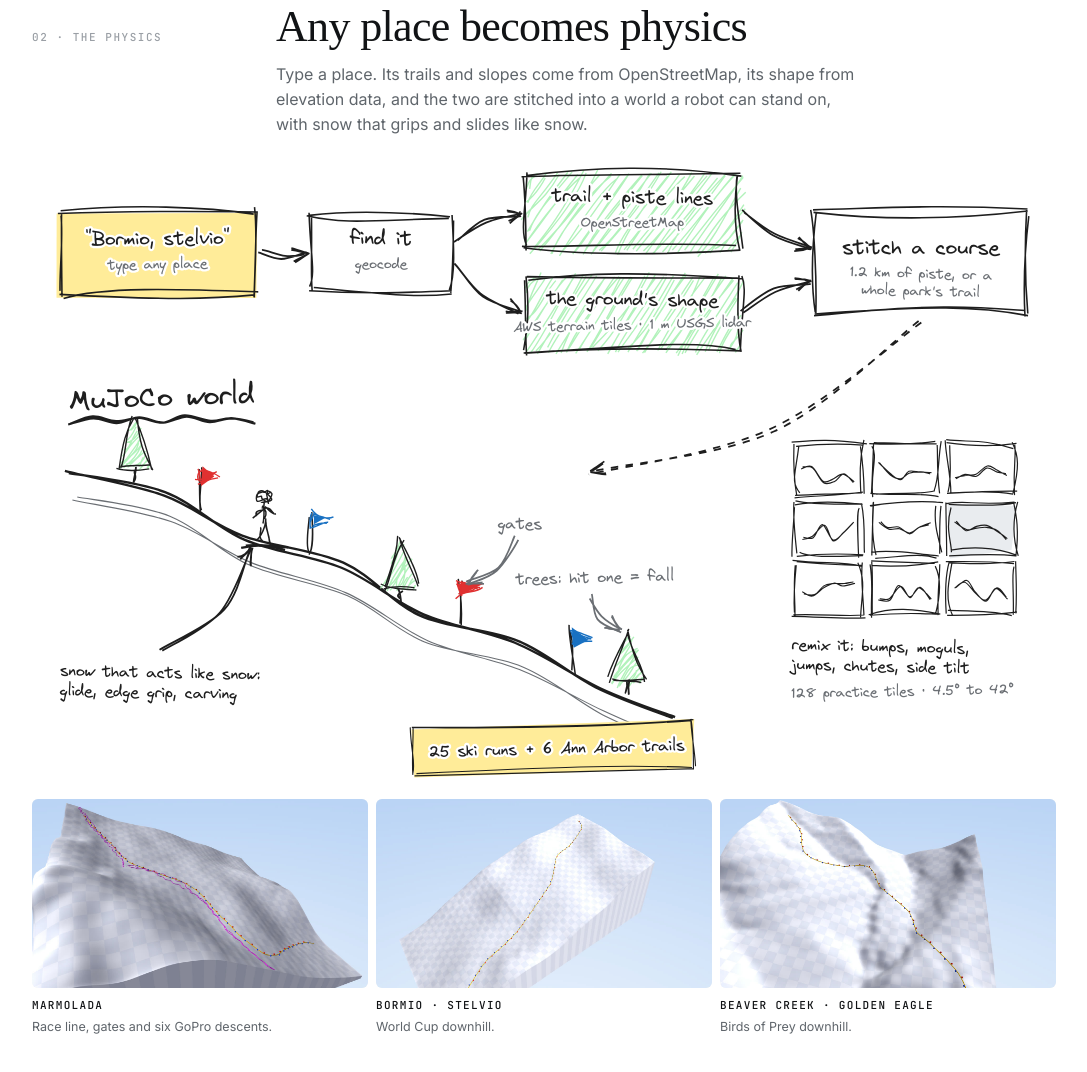
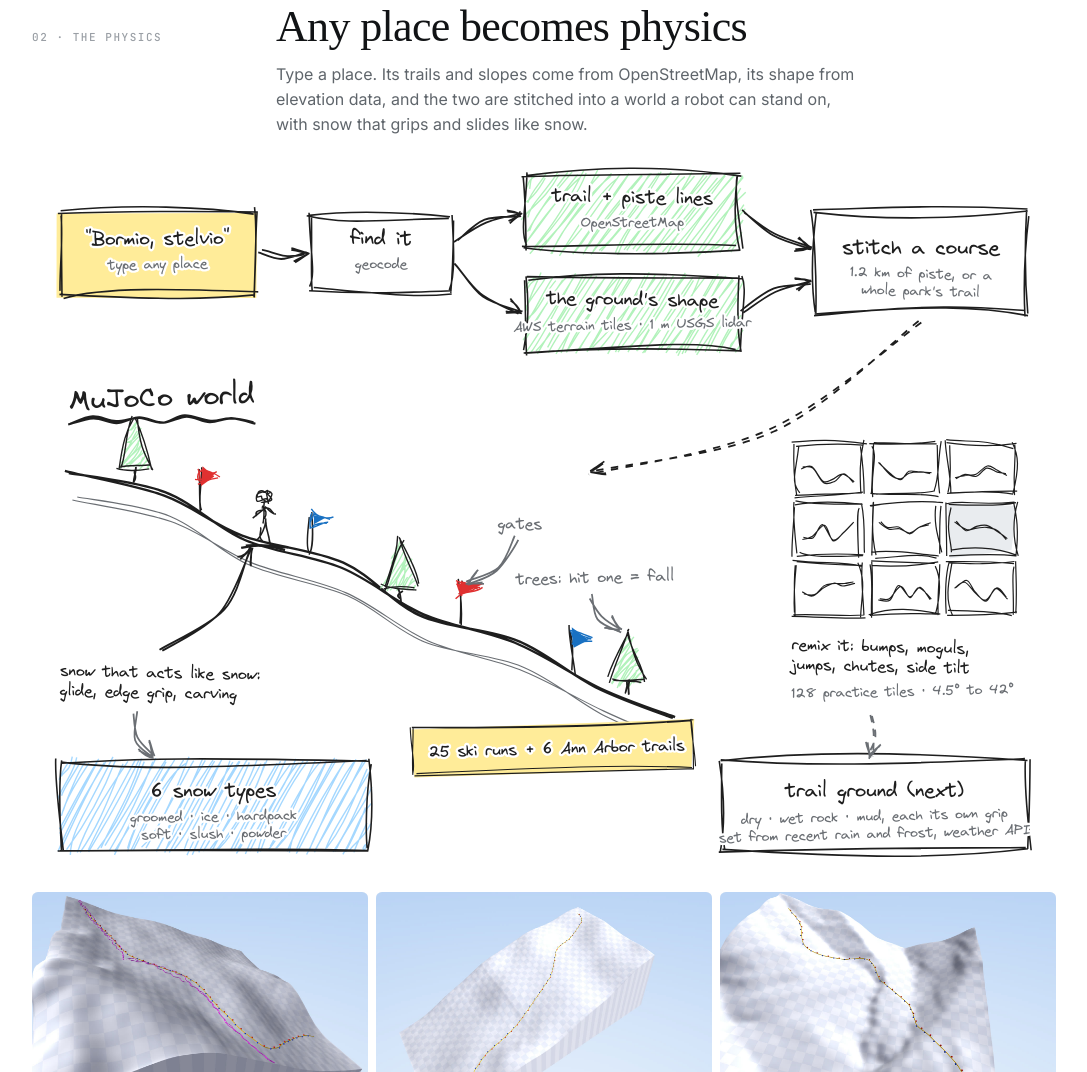
Before and after one commit to RyanRana/skibot, a plain HTML site: page web/how.html in a window 1280 px wide. Shown: the part 1900-2972 px from the top of the page, without its empty margins (96-1183 px from the left). Drawn offline with Linux system fonts and the light colour scheme.

Commit message:
How it works: snow types and trail ground in the physics drawing
Two nodes under the MuJoCo world: the six snow types the ski contact models, and trail ground
(dry, wet rock, mud, each its own grip, set from recent rain and frost via a weather API) as next.

Co-Authored-By: Claude Opus 5.5 (1M context) <noreply@anthropic.com>

```diff
--- a/web/how.html
+++ b/web/how.html
@@ -288,7 +288,7 @@ sketch("d-robot", 1100, 670, D => {
 });
 
 /* 02 · The maps */
-sketch("d-maps", 1100, 660, D => {
+sketch("d-maps", 1100, 760, D => {
   D.box(30, 50, 210, 90, { label: "\"Bormio, stelvio\"", sub: "type any place", fill: YELLOW, fillStyle: "solid", size: 20 });
   D.arrow(244, 95, 296, 95, { bend: 4 });
   D.box(300, 55, 150, 80, { label: "find it", sub: "geocode", size: 22 });
@@ -336,6 +336,12 @@ sketch("d-maps", 1100, 660, D => {
   D.text(816, 520, "remix it: bumps, moguls,\njumps, chutes, side tilt", { size: 17 });
   D.text(816, 572, "128 practice tiles · 4.5° to 42°", { size: 15, color: MUTED });
   D.note(410, 600, 300, 52, "25 ski runs + 6 Ann Arbor trails", { rot: -1.5, size: 17 });
+
+  // how the ground feels
+  D.box(30, 640, 330, 96, { label: "6 snow types", sub: "groomed · ice · hardpack\nsoft · slush · powder", size: 21, fill: BLUE, gap: 9 });
+  D.arrow(110, 590, 130, 636, { bend: 6, color: MUTED });
+  D.box(740, 640, 330, 96, { label: "trail ground (next)", sub: "dry · wet rock · mud, each its own grip\nset from recent rain and frost, weather API", size: 21 });
+  D.arrow(900, 590, 900, 636, { bend: -6, dash: [8, 7], color: MUTED });
 });
 
 /* 04 · Training */
```
